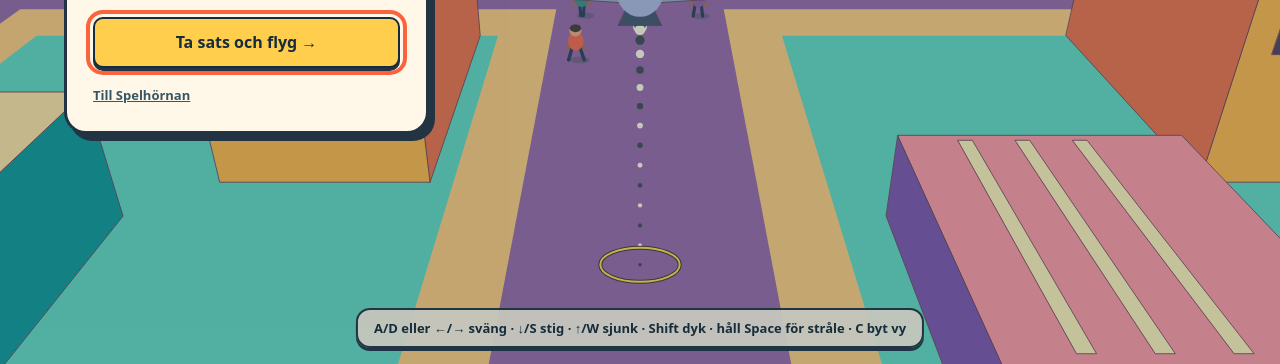
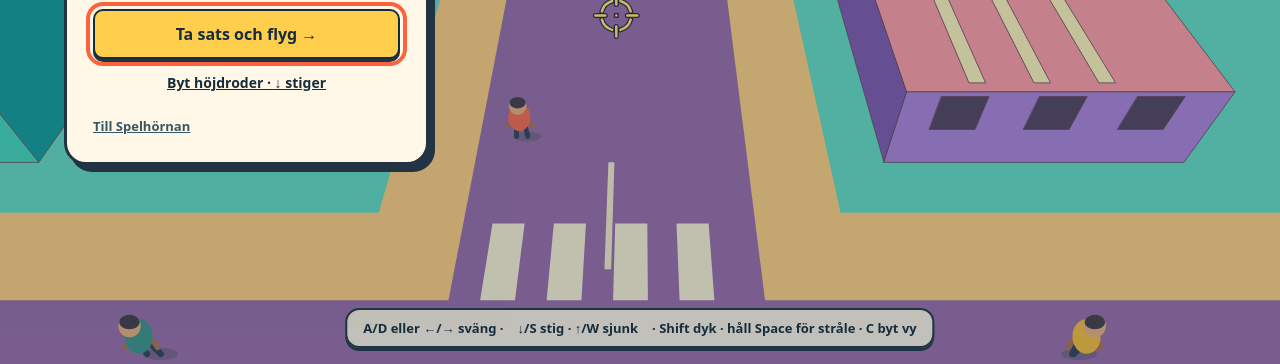
Before and after one commit to craler/spel, a plain HTML site: page fagelbajs/index.html in a window 1280 px wide. Shown: the part 436-800 px from the top of the page. Drawn offline with Linux system fonts and the light colour scheme; animation ran at ten frames a second.

Commit message:
Bygg en fjäderklädd duva med snabbare vingslag, valbart höjdroder och träffsikte

```diff
--- a/fagelbajs/index.html
+++ b/fagelbajs/index.html
@@ -5,12 +5,15 @@
 *{box-sizing:border-box}body{margin:0;background:#a9dbdf;color:#162b3c;font:600 16px/1.4 system-ui,sans-serif}canvas{display:block;width:100vw;height:100dvh}button{cursor:pointer;font:inherit;color:inherit}button:focus-visible,a:focus-visible{outline:4px solid #fa633b;outline-offset:3px}
 #hud,.guide,.tools{position:fixed;display:flex;align-items:center;gap:14px;background:#fff8e8f2;border:2px solid #243746;border-radius:14px;padding:9px 16px;box-shadow:0 3px #243746}#hud{left:16px;top:16px}.tools{right:16px;top:16px;padding:4px;gap:3px}.tools button{border:0;background:transparent;padding:6px 10px;border-radius:8px}.tools button:hover{background:#f2dfb4}.guide{bottom:16px;left:50%;transform:translateX(-50%);font-size:13px;white-space:nowrap}.badge{color:#993b27}#feedback{position:fixed;top:19%;width:100%;text-align:center;color:#fff;font-size:clamp(24px,5vw,58px);font-weight:1000;text-shadow:0 3px #233646,-2px 0 #233646,2px 0 #233646;pointer-events:none}
 #overlay{position:fixed;inset:0;background:#17303b40;display:grid;align-content:center;padding:5vw;pointer-events:auto}#overlay[hidden]{display:none}.panel{width:min(365px,100%);background:#fff8e8;border:3px solid #223443;border-radius:22px;padding:26px;box-shadow:6px 7px #223443}h1{font-size:clamp(40px,5vw,64px);line-height:.98;letter-spacing:-.065em;margin:8px 0 14px}.panel p{margin:12px 0 20px}.panel button{width:100%;background:#ffce4d;border:2px solid;border-radius:10px;padding:12px;font-weight:850;box-shadow:0 3px #223443}.panel a{color:#375563;font-size:13px;display:inline-block;margin-top:18px}.panel small{color:#9c3a24} @media(max-width:720px){.guide{white-space:normal;width:94%;text-align:center;justify-content:center}.tools{top:auto;bottom:76px}#hud{gap:9px}}
+
+.panel .pitch-switch{background:transparent;box-shadow:none;border:0;text-decoration:underline;font-size:14px;margin-top:8px;padding:6px}
+@media(max-width:900px){.tools{top:auto;bottom:64px}.tools button{font-size:13px}}
 </style>
 <canvas id="world" aria-label="Flygspel med tangentbordsstyrning"></canvas>
 <div id="hud"><strong id="hits">0 träffar</strong><span id="time">60 s</span><span class="badge" id="mode">Glidflykt</span><span id="speed"></span></div>
-<div class="tools"><button id="camera">Vy: bakom</button><button id="audio">Ljud på</button><button id="pause">Paus</button></div>
-<div id="feedback"></div><div class="guide">A/D eller ←/→ sväng · ↓/S stig · ↑/W sjunk · Shift dyk · håll Space för stråle · C byt vy</div>
-<div id="overlay"><section class="panel"><small>SPELHÖRNAN / 01</small><h1 id="title">Fågelbajs</h1><p id="brief">En duva, en stad och 60 sekunder. Dra neråt för att stiga och håll Space för att spruta. Akta hustaken!</p><button id="go" autofocus>Ta sats och flyg →</button><a href="../">Till Spelhörnan</a></section></div>
+<div class="tools"><button id="camera">Vy: bakom</button><button id="invert" class="pitch-switch">Höjdroder</button><button id="audio">Ljud på</button><button id="pause">Paus</button></div>
+<div id="feedback"></div><div class="guide">A/D eller ←/→ sväng · <span id="pitch-guide">↓/S stig · ↑/W sjunk</span> · Shift dyk · håll Space för stråle · C byt vy</div>
+<div id="overlay"><section class="panel"><small>SPELHÖRNAN / 01</small><h1 id="title">Fågelbajs</h1><p id="brief">En duva, en stad och 60 sekunder. Sikta med korset och håll Space för en stråle. Grönt betyder träffläge. Akta hustaken!</p><button id="go" autofocus>Ta sats och flyg →</button><button id="invert-menu" class="pitch-switch">Höjdroder</button><a href="../">Till Spelhörnan</a></section></div>
 <script>
 'use strict';
 const $=id=>document.getElementById(id), canvas=$('world'), ctx=canvas.getContext('2d');
@@ -18,6 +21,23 @@ const clamp=(v,a,b)=>Math.min(b,Math.max(a,v)), mix=(a,b,t)=>a+(b-a)*t, tau=2*Ma
 const keys=new Set(), gravity=16, tile=42, colors=['#f76950','#357db0','#f6bb3d','#3e938b','#9763ac'];
 let state='menu', bird, elapsed=0, hits=0, drops=[], stains=[], scored=new Set(), cooldown=0, clock=0, messageTime=0;
 let above=false, muted=false, sound, people=[], camera={}, faces=[], wingPhase=0, width,height,scale;
+let reversePitch=false;
+try { reversePitch=localStorage.getItem('fagelbajs.upClimbs')==='yes'; } catch {}
+function syncPitch(){
+ const short=reversePitch?'↑ stiger':'↓ stiger';
+ $('pitch-guide').textContent=reversePitch?'↑/W stig · ↓/S sjunk':'↓/S stig · ↑/W sjunk';
+ for(const id of ['invert','invert-menu']){
+  const button=$(id);
+  button.textContent='Byt höjdroder · '+short;
+  button.setAttribute('aria-pressed',String(reversePitch));
+  button.onclick=()=>{
+   reversePitch=!reversePitch;syncPitch();
+   try{localStorage.setItem('fagelbajs.upClimbs',reversePitch?'yes':'no');}catch{}
+   if(state==='play')button.blur();
+  };
+ }
+}
+syncPitch();
 function tone(from,to,duration,type='sine',gain=.08,delay=0){
  if(!sound||muted)return;
  const t=sound.currentTime+delay, osc=sound.createOscillator(), vol=sound.createGain();
@@ -40,7 +60,10 @@ onkeydown=e=>{if(state!=='play'){if(e.code==='Escape'&&state==='pause')togglePau
 onkeyup=e=>keys.delete(e.code);
 function payload(){return {x:bird.x-.45*Math.sin(bird.angle),z:bird.z-.45*Math.cos(bird.angle),y:bird.y-.22,vx:Math.sin(bird.angle)*bird.speed,vz:Math.cos(bird.angle)*bird.speed,vy:bird.vy-6};}
 function at(p,t){return [p.x+p.vx*t,p.y+p.vy*t-gravity*t*t/2,p.z+p.vz*t];}
-function flightTime(p,level){return (p.vy+Math.sqrt(Math.max(0,p.vy*p.vy+2*gravity*(p.y-level))))/gravity;}
+function flightTime(p,level){
+ const discriminant=p.vy*p.vy+2*gravity*(p.y-level);
+ return discriminant<0?-1:(p.vy+Math.sqrt(discriminant))/gravity;
+}
 const facades=[
  ['#ffdf64','#fa887d','#dc5285'],['#ffe4a8','#47d6bf','#139b9e'],
  ['#ff9ca7','#ad83dc','#8058af'],['#adffda','#ffb84e','#ed7450']
@@ -76,13 +99,16 @@ function hash(i,j,k){const n=Math.sin(i*127.1+j*311.7+k*74.7)*43758.5453;return
 function gather(){
  people=[];const ix=Math.round(bird.x/tile),iz=Math.round(bird.z/tile);
  for(let i=ix-2;i<=ix+2;i++)for(let j=iz-2;j<=iz+2;j++)for(let k=0;k<8;k++){
- let x=i*tile+(k<4?3.4:-3.4),z=j*tile+(k%4-1.5)*9+3*Math.sin(elapsed*.52+hash(i,j,k)*tau);
- if(k%3===0)[x,z]=[i*tile+z-j*tile,j*tile+x-i*tile];
- people.push({x,z,id:i+','+j+','+k,c:colors[Math.floor(hash(i,j,k+8)*colors.length)],phase:k*1.8+i+j});}
+ const cross=k%3===0,phase=hash(i,j,k)*tau,side=k<4?3.4:-3.4,lane=(k%4-1.5)*9;
+ const baseX=i*tile+(cross?lane:side),baseZ=j*tile+(cross?side:lane);
+ const step=3*Math.sin(elapsed*.52+phase);
+ people.push({x:baseX+(cross?step:0),z:baseZ+(cross?0:step),baseX,baseZ,cross,walkPhase:phase,
+  id:i+','+j+','+k,c:colors[Math.floor(hash(i,j,k+8)*colors.length)],phase:k*1.8+i+j});}
+
 }
 function simulate(dt){
  const b=bird,held=(...codes)=>codes.some(c=>keys.has(c)),dive=held('ShiftLeft','ShiftRight');
- const steer=+held('KeyD','ArrowRight')-+held('KeyA','ArrowLeft'), pitch=+held('KeyS','ArrowDown')-+held('KeyW','ArrowUp');
+ const steer=+held('KeyD','ArrowRight')-+held('KeyA','ArrowLeft'), pitch=(+held('KeyS','ArrowDown')-+held('KeyW','ArrowUp'))*(reversePitch?-1:1);
  if(!dive&&b.fold>.65&&b.wasDiving){b.flare=Math.max(0,b.speed-14)*.95;tone(200,430,.2,'sine',.035);}
  b.wasDiving=dive;b.fold=mix(b.fold,+dive,1-Math.exp(-dt*10));b.bank=mix(b.bank,steer,1-Math.exp(-dt*5));b.angle+=b.bank*dt*(1.52-.44*b.fold);
  const upLimit=clamp((82-b.y)/9,0,1);
@@ -95,11 +121,11 @@ function simulate(dt){
  b.x+=Math.sin(b.angle)*b.speed*dt;b.z+=Math.cos(b.angle)*b.speed*dt;
  if(solid(b.x,b.y,b.z,.28)){state='end';keys.clear();tone(135,38,.32,'triangle');
  panel('Krasch!',(b.y<.3?'Duvan träffade marken.':'Duvan flög in i ett hus.')+' '+hits+' träffar.','Ta ny sats →');return;}
- elapsed+=dt;cooldown-=dt;wingPhase+=dt*(1.4+12*b.effort);
+ elapsed+=dt;cooldown-=dt;wingPhase+=dt*(1.4+23*b.effort);
  if(held('Space'))drop();
  gather();
  drops=drops.filter(p=>{const prev=p.age;p.age+=dt;const ht=flightTime(p,1.8),end=p.end;
- if(ht<=end&&prev<=ht&&p.age>=ht){const [x,,z]=at(p,ht);const victim=people.find(h=>!scored.has(h.id)&&Math.hypot(h.x-x,h.z-z)<1.65);
+ if(ht>=0&&ht<=end&&prev<=ht&&p.age>=ht){const [x,,z]=at(p,ht);const victim=people.find(h=>!scored.has(h.id)&&Math.hypot(h.x-x,h.z-z)<1.65);
  if(victim){stains.push({x,y:1.9,z,t:elapsed,person:true});scored.add(victim.id);hits++;announce(['SPLATT!','MITT I PRICK!','FULLTRÄFF!'][(hits-1)%3]);tone(430,750,.15);tone(690,980,.14,'sine',.05,.09);return false;}}
  if(p.age>=end){const [x,y,z]=at(p,end);stains.push({x,y,z,t:elapsed});tone(88,42,.08,'triangle',.032);return false;}return true;});
  if((messageTime-=dt)<=0)$('feedback').textContent='';
@@ -107,10 +133,20 @@ function simulate(dt){
 }
 function fit(){width=innerWidth;height=innerHeight;const density=Math.min(devicePixelRatio||1,1.4);canvas.width=Math.round(width*density);canvas.height=Math.round(height*density);ctx.setTransform(density,0,0,density,0,0);}
 onresize=fit;fit();
-function setCamera(){
- const a=bird.angle,s=Math.sin(a),c=Math.cos(a),pitch=above?1.45:.39+bird.fold*.29,back=above?4:6.2;
- camera={x:bird.x-s*back,y:bird.y+(above?22:3.3),z:bird.z-c*back,s,c,cp:Math.cos(pitch),sp:Math.sin(pitch)};
- scale=Math.min(width*.92,height*(above?.92:1.03))*(1-.08*bird.fold);
+function setCamera(aim){
+ const a=bird.angle,s=Math.sin(a),c=Math.cos(a);
+ const forward=(aim[0]-bird.x)*s+(aim[2]-bird.z)*c;
+ const fall=bird.y-aim[1];
+ // Fit the pigeon and the projected impact together, also from high altitude.
+ const back=above?0:6.8;
+ const rise=above?Math.max(14,1.3*forward-fall*.5):3.8;
+ const toBird=Math.atan2(rise,back);
+ const toAim=Math.atan2(rise+fall,Math.max(.35,back+forward));
+ const pitch=above?Math.PI/2:mix(toBird,toAim,.52);
+ const shoulder=above?0:1.05;
+ const focusAhead=above?forward*rise/(2*rise+fall):0;
+ camera={x:bird.x+s*(focusAhead-back)+c*shoulder,y:bird.y+rise,z:bird.z+c*(focusAhead-back)-s*shoulder,s,c,cp:Math.cos(pitch),sp:Math.sin(pitch)};
+ scale=Math.min(width*.88,height*(above?.85:.97))*(1-.08*bird.fold);
 }
 function cameraPoint([x,y,z]){
  const c=camera,dx=x-c.x,dy=y-c.y,dz=z-c.z,f=dx*c.s+dz*c.c;
@@ -152,22 +188,99 @@ function person(h){
  for(const sign of [-1,1]){limb(sx+sign*.15*unit,sy,gx+sign*(.2+wobble)*unit,gy,'#30435a',.18);limb(sx+sign*.22*unit,sy-.15*unit,sx+sign*(.48+wave*.4)*unit,sy+(.24-wave)*unit,'#ae7259',.16);}
  sprite(x,1.18,z,.41,h.c,1.22);sprite(x,1.84,z,.32,'#ebad81');ctx.fillStyle=hit?'#fffbee':'#453d46';ctx.beginPath();ctx.ellipse(hx,hy-.11*unit,unit*(hit?.36:.3),unit*.21,0,0,tau);ctx.fill();
 }
+// Connected cross-sections from rump to forehead. Units are local bird metres.
+const pigeonSections=[
+ [-.49,.018,.045,.046],[-.38,.024,.133,.092],[-.21,.046,.175,.144],
+ [0,.073,.187,.174],[.14,.115,.162,.172],[.208,.197,.127,.142],
+ [.25,.27,.126,.126],[.335,.292,.129,.12],[.412,.285,.084,.083],[.444,.278,.032,.043]
+];
+function bodyMesh(){
+ const rings=pigeonSections.map(([z,y,w,h])=>Array.from({length:12},(_,i)=>{
+  const a=i*tau/12;return [w*Math.cos(a),y+h*Math.sin(a),z];
+ }));
+ const faces=[];
+ for(let n=1;n<rings.length;n++)for(let i=0;i<12;i++){
+  const j=(i+1)%12,light=Math.sin((i+.5)*tau/12)*.7-Math.cos((i+.5)*tau/12)*.3;
+  const neck=n===5||n===6;
+  const hue=neck?(light>.25?169:266):n>=7?232:222;
+  const l=(neck?45:n>=7?47:63)+light*(neck?20:16);
+  faces.push({pts:[rings[n-1][i],rings[n-1][j],rings[n][j],rings[n][i]],color:'hsl('+hue+' '+(neck?43:20)+'% '+l+'%)'});
+ }
+ return faces;
+}
+const plumage=bodyMesh();
 function renderBird(){
- const b=bird,s=Math.sin(b.angle),c=Math.cos(b.angle),bank=b.bank*.62,pitch=Math.atan2(b.vy,b.speed)*.82,fold=b.fold;
- function world([x,y,z]){x*=.38;y*=.38;z*=.38;const bx=x*Math.cos(bank)+y*Math.sin(bank),by=y*Math.cos(bank)-x*Math.sin(bank);
- const bz=z*Math.cos(pitch)-by*Math.sin(pitch),yy=by*Math.cos(pitch)+z*Math.sin(pitch);
- return [b.x+bx*c+bz*s,b.y+yy,b.z-bx*s+bz*c];}
- function shape(pts,col){poly(pts.map(world),col);}
- const flap=(.17+(.08+.75*b.effort)*Math.sin(wingPhase))*(1-fold)*clamp(1-b.flare/9,0,1),span=mix(2.5,.65,fold);
- for(const side of [-1,1]){const root=[side*.16,.06,.45],elbow=[side*span*.54,.17+flap*.53,.45-fold*.58],tip=[side*span,flap-.06,-.29-fold*.94],rear=[side*span*.6,flap*.45,-.64-fold*.5];
- shape([root,elbow,tip,rear,[side*.22,0,-.61]],'#9aaac1');shape([elbow,tip,rear],'#566780');shape([[side*span*.65,.14+flap*.57,.2-fold*.65],[side*span*.76,.11+flap*.68,.12-fold*.71],[side*span*.65,flap*.48,-.56-fold*.55],[side*span*.55,flap*.43,-.59-fold*.48]],'#394960');}
- shape([[-.21,0,-.48],[.21,0,-.48],[.45,-.11,-1.36],[-.45,-.11,-1.36]],'#475872');paint();
- // Draw the nape first and the nearer back last for the chase view.
- shape([[-.15,.42,.97],[.15,.42,.97],[0,.37,1.36]],'#ffba56');paint();
- sprite(...world([0,.54,.86]),.135,'#6169a2');
- sprite(...world([0,.29,.48]),.15,'#39afa9');
- sprite(...world([0,.05,-.16]),.20,'#aebae0',1.07);
-
+ const b=bird,fl=b.fold,bank=b.bank*.62,pitch=Math.atan2(b.vy,b.speed)*.82;
+ const sy=Math.sin(b.angle),cy=Math.cos(b.angle),sb=Math.sin(bank),cb=Math.cos(bank),sp=Math.sin(pitch),cp=Math.cos(pitch);
+ function world([x,y,z]){
+  const bx=x*cb+y*sb,by=y*cb-x*sb,bz=z*cp-by*sp;
+  return [b.x+bx*cy+bz*sy,b.y+by*cp+z*sp,b.z-bx*sy+bz*cy];
+ }
+ const face=(pts,color)=>poly(pts.map(world),color,1);
+ for(const patch of plumage)face(patch.pts,patch.color);
+ // Wedge bill, pale cere, and lateral amber eyes.
+ for(const side of [-1,1]){
+  face([[0,.316,.411],[side*.052,.264,.406],[0,.245,.565]],'#58445a');
+  face([[0,.316,.411],[side*.044,.279,.444],[0,.271,.49]],'#eee2d6');
+  const eye=(radius,color,offset)=>{
+   const pts=Array.from({length:8},(_,i)=>[side*(.123+offset),.308+radius*Math.sin(i*tau/8),.348+radius*Math.cos(i*tau/8)]);
+   face(pts,color);
+  };eye(.024,'#ffbf56',0);eye(.012,'#362c49',.0015);
+ }
+ // Separate overlapping tail feathers with a dark terminal band and pale tips.
+ const spread=.17+.07*Math.abs(b.bank)+.06*b.effort-.09*fl;
+ for(let k=-3;k<=3;k++){
+  const t=k/3,root=[t*.055,.051,-.33],tx=t*spread,tz=-.73+.09*t*t;
+  const end=[tx,.037-.029*t*t,tz],w=.042;
+  const mid=[mix(root[0],tx,.66),.049-.024*t*t,mix(root[2],tz,.66)];
+  face([root,[mid[0]-w,mid[1],mid[2]],[tx-w*.62,end[1],tz],end,[tx+w*.62,end[1],tz],[mid[0]+w,mid[1],mid[2]]],'#687695');
+  face([[mid[0]-w,mid[1]+.002,mid[2]],[mid[0]+w,mid[1]+.002,mid[2]],[tx+w*.65,end[1]+.002,tz+.02],[tx-w*.65,end[1]+.002,tz+.02]],'#424a67');
+ }
+ // The hand lags the arm on the downstroke. Sweeping both joints aft folds the wing.
+ const amplitude=.15+.93*b.effort;
+ const beat=Math.sin(wingPhase),arm=(.24+amplitude*beat)*(1-fl);
+ const wrist=(-.16+amplitude*.92*Math.sin(wingPhase-.65))*(1-fl);
+ for(const side of [-1,1]){
+  function wing(u,chord,y=0){
+   const upper=Math.min(.43,u),outer=Math.max(0,u-.43);
+   const reach=upper*Math.cos(arm)+outer*Math.cos(wrist);
+   return [side*(.089+reach*(1-.82*fl)),
+    .101+upper*Math.sin(arm)+outer*Math.sin(wrist)+y,
+    .095+chord+.14*Math.sin(u*Math.PI)-.27*u*u-.59*u*fl];
+  }
+  const patch=(pts,color)=>face(pts.map(v=>wing(...v)),color);
+  // Rounded secondary feathers broaden the trailing edge near the body.
+  for(let i=0;i<6;i++){
+   const u=.047+i*.074;
+   patch([[u-.034,.065],[u+.064,.063],[u+.093,-.204],[u+.053,-.31],[u+.016,-.323],[u-.02,-.278]],i===3||i===5?'#485675':i%2?'#899abd':'#afbad1');
+  }
+  // Staggered primaries end in distinct pointed tips.
+  for(let i=0;i<6;i++){
+   const u=.35+i*.067,tip=.59+i*.091,sweep=-.275+i*.038;
+   patch([[u,.06],[u+.11,.044],[tip+.012,sweep+.043],[tip,sweep],[tip-.047,sweep-.016],[u-.035,-.105]],i%2?'#455072':'#596a8f');
+  }
+  patch([[0,.12],[.22,.143],[.44,.098],[.72,.031],[.85,-.019],[.60,-.106],[.32,-.159],[.08,-.165],[0,-.134]],'#aebdd9');
+  patch([[.04,.116,.009],[.22,.129,.009],[.42,.086,.009],[.29,.039,.009],[.08,.048,.009]],'#c8d5e6');
+  for(const u of [.32,.46])patch([[u+.018,.056,.012],[u+.065,.044,.012],[u-.009,-.177,.012],[u-.069,-.20,.012]],'#485779');
+ }
+ paint();
+}
+function drawSight([x,y],target){
+ ctx.save();ctx.translate(x,y);
+ const r=target?12:15;
+ ctx.beginPath();
+ for(let i=0;i<4;i++){
+  const a=i*Math.PI/2;
+  ctx.moveTo(Math.cos(a)*(r-4),Math.sin(a)*(r-4));
+  ctx.lineTo(Math.cos(a)*(r+6),Math.sin(a)*(r+6));
+  ctx.moveTo(r*Math.cos(a+.28),r*Math.sin(a+.28));ctx.arc(0,0,r,a+.28,a+1.29);
+ }
+ ctx.lineCap='round';
+ ctx.lineWidth=5;ctx.strokeStyle='#362144';ctx.stroke();
+ ctx.lineWidth=2.5;ctx.strokeStyle=target?'#6dff85':'#ffed70';ctx.stroke();
+ ctx.fillStyle='#38283d';ctx.fillRect(-2.5,-2.5,5,5);ctx.fillStyle='#fff';ctx.fillRect(-1,-1,2,2);
+ if(target){ctx.font='bold 12px system-ui';ctx.textAlign='center';ctx.fillStyle='#293c36';ctx.fillRect(-36,-38,72,16);ctx.fillStyle='#99ffac';ctx.fillText('TRÄFFLÄGE',0,-26);}
+ ctx.restore();
 }
 function impactView(aim){
  const last=stains.at(-1),focus=last&&elapsed-last.t<1?[last.x,last.y,last.z]:aim;
@@ -185,8 +298,9 @@ function impactView(aim){
  ctx.strokeStyle='#ffdf38';ctx.lineWidth=2;ctx.beginPath();ctx.arc(px(aim[0]),pz(aim[2]),6,0,tau);ctx.stroke();ctx.restore();
 }
 function render(){
- setCamera();const sky=ctx.createLinearGradient(0,0,0,height*.55);sky.addColorStop(0,'#ff87a4');sky.addColorStop(1,'#ffd16a');ctx.fillStyle=sky;ctx.fillRect(0,0,width,height);
- const horizon=height*.43-scale*camera.sp/camera.cp;
+ const p=payload(),tt=landingTime(p),aim=at(p,tt);
+ setCamera(aim);const sky=ctx.createLinearGradient(0,0,0,height*.55);sky.addColorStop(0,'#ff87a4');sky.addColorStop(1,'#ffd16a');ctx.fillStyle=sky;ctx.fillRect(0,0,width,height);
+ const horizon=above?-height:height*.43-scale*camera.sp/camera.cp;
  ctx.fillStyle='#ee929a';for(let i=-1;i<22;i++){const x=(i-(bird.angle*3%1))*width/19,h=(.028+.056*hash(i,2,3))*height;ctx.fillRect(x,horizon-h,width/15,h+2);}
  ctx.fillStyle='#996caa';ctx.fillRect(0,Math.max(0,horizon),width,height);
  const ix=Math.round(bird.x/tile),iz=Math.round(bird.z/tile);
@@ -220,10 +334,21 @@ function render(){
   if(d>1 && d<110)faces.push({person:h,d,layer:0});
  }
  paint();
- const p=payload(),tt=landingTime(p),aim=at(p,tt);
- for(let i=1;i<=16;i++){const t=tt*i/16;sprite(...at(p,t),.067,i%2?'#fffce7':'#434e54');}
- const ring=point(aim);if(ring){const radius=clamp(1.5*scale/Math.max(1,cameraPoint(aim)[2]),8,65);
- ctx.strokeStyle='#443c36';ctx.lineWidth=4;ctx.beginPath();ctx.ellipse(...ring,radius,radius*(above?.91:.43),0,0,tau);ctx.stroke();ctx.lineWidth=2;ctx.strokeStyle='#ffda58';ctx.stroke();}
+ const headTime=flightTime(p,1.8);
+ let target=null;
+ if(headTime>=0 && headTime<=tt){
+  const [hx,,hz]=at(p,headTime);
+  target=people.find(h=>{
+   if(scored.has(h.id)||Math.abs(h.x-hx)>8||Math.abs(h.z-hz)>8)return false;
+   const step=3*Math.sin((elapsed+headTime)*.52+h.walkPhase);
+   return Math.hypot(h.baseX+(h.cross?step:0)-hx,h.baseZ+(h.cross?0:step)-hz)<1.65;
+  });
+ }
+ // Move dashes down the arc, with a fixed pixel size even far above the street.
+ for(let i=0;i<12;i++){
+  const t=tt*(i+(elapsed*4%1))/12,pos=point(at(p,t));
+  if(pos){ctx.fillStyle='#473454';ctx.beginPath();ctx.arc(...pos,2.8,0,tau);ctx.fill();ctx.fillStyle='#fffaf0';ctx.beginPath();ctx.arc(...pos,1.6,0,tau);ctx.fill();}
+ }
  let prior=null;
  for(const d of drops){
   const pos=at(d,d.age),tail=at(d,Math.max(0,d.age-.055));
@@ -241,6 +366,16 @@ function render(){
  for(const hit of stains.slice(-18)){const age=elapsed-hit.t;if(age>.45)continue;
   for(let k=0;k<6;k++){const a=k*tau/6,r=.4+age*4;sprite(hit.x+r*Math.cos(a),hit.y+.18+5*age-9*age*age,hit.z+r*Math.sin(a),.16*(1-age), '#fff');}
  }
+ const ring=point(target?at(p,headTime):aim);
+ if(ring)drawSight(ring,target);
+ const last=stains.at(-1);
+ if(last && elapsed-last.t<.7){
+  const hitPoint=point([last.x,last.y+.12,last.z]);
+  if(hitPoint){
+   const age=elapsed-last.t;ctx.save();ctx.globalAlpha=1-age/.7;
+   ctx.strokeStyle='#472b4b';ctx.lineWidth=5;ctx.beginPath();ctx.ellipse(...hitPoint,12+age*24,7+age*12,0,0,tau);ctx.stroke();ctx.strokeStyle='#fff';ctx.lineWidth=2.5;ctx.stroke();ctx.restore();
+  }
+ }
  if(drops.length || (stains.length && elapsed-stains.at(-1).t<1.2)) impactView(aim);
  renderBird();
  $('speed').textContent=Math.round(bird.speed*3.6)+' km/h · '+Math.round(bird.y)+' m';$('hits').textContent=hits+(hits===1?' träff':' träffar');$('time').textContent=Math.max(0,Math.ceil(60-elapsed))+' s';$('mode').textContent=bird.fold>.5?'Dyk!':bird.flare>2?'Uppvind':'Glidflykt';
```
